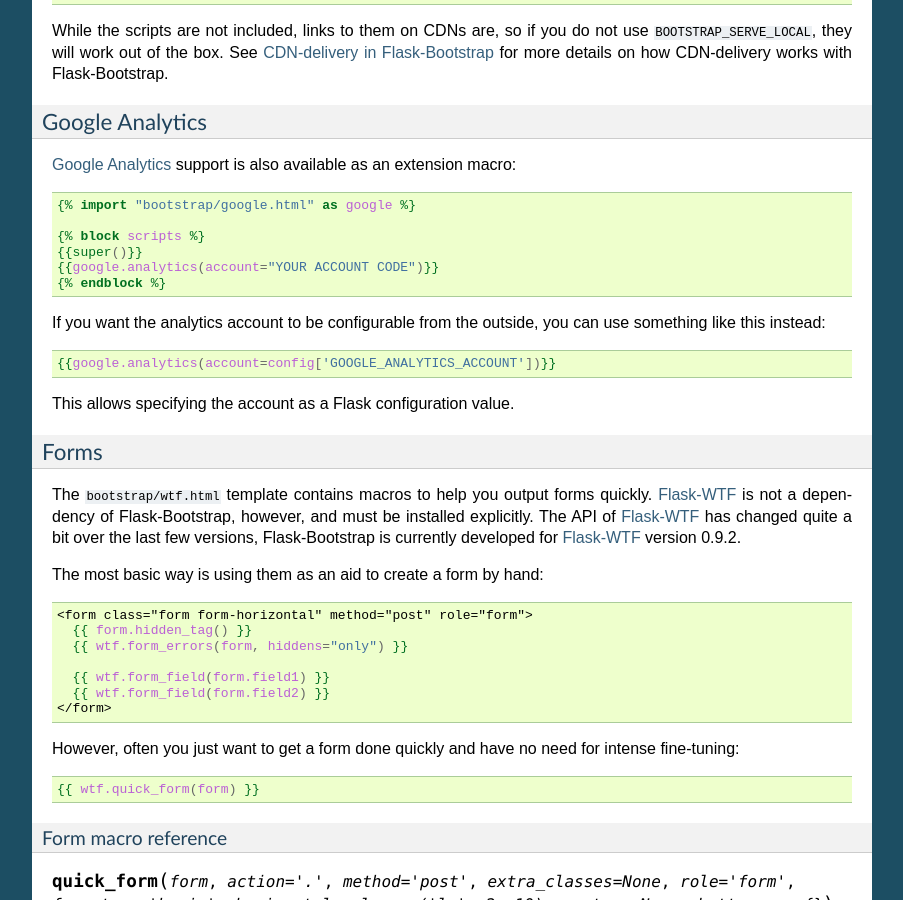
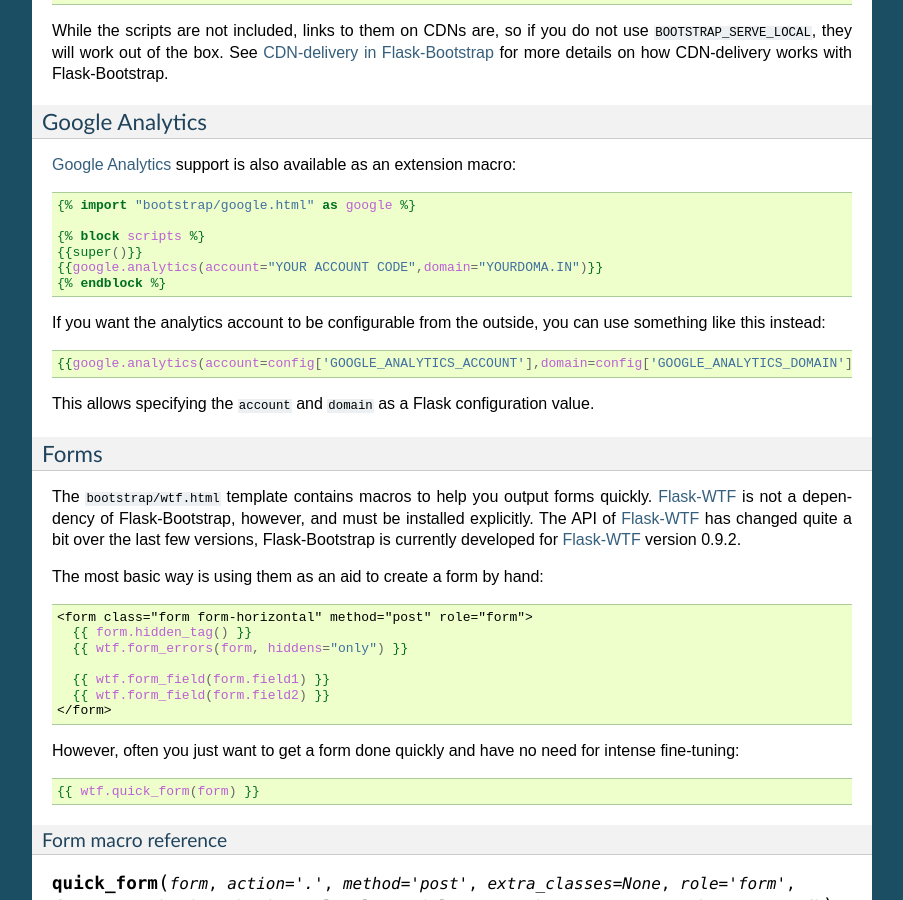
Before and after one commit to mbr/flask-bootstrap, a Sphinx documentation site: the page built from docs/basic-usage.rst, in a window 1280 px wide and 900 px high, scrolled down 2228 px. Shown: the whole window, without its empty margins (198-1101 px from the left). Built offline with Sphinx 7.4.7, drawn with Linux system fonts in a browser that asks for light colours.

Commit message:
updated usage in documentation

```diff
--- a/docs/basic-usage.rst
+++ b/docs/basic-usage.rst
@@ -147,15 +147,16 @@
 
   {% block scripts %}
   {{super()}}
-  {{google.analytics(account="YOUR ACCOUNT CODE")}}
+  {{google.analytics(account="YOUR ACCOUNT CODE",domain="YOURDOMA.IN")}}
   {% endblock %}
 
 If you want the analytics account to be configurable from the outside, you can
 use something like this instead::
 
-  {{google.analytics(account=config['GOOGLE_ANALYTICS_ACCOUNT'])}}
+  {{google.analytics(account=config['GOOGLE_ANALYTICS_ACCOUNT'],domain=config['GOOGLE_ANALYTICS_DOMAIN'])}}
 
-This allows specifying the account as a Flask configuration value.
+This allows specifying the ``account`` and ``domain`` as a Flask configuration
+value.
 
 .. _forms:
 
```
